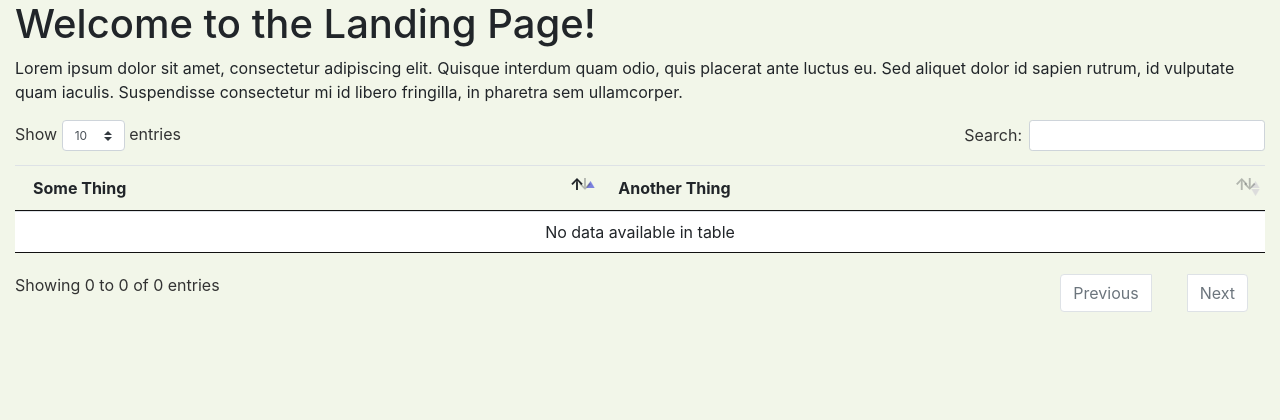
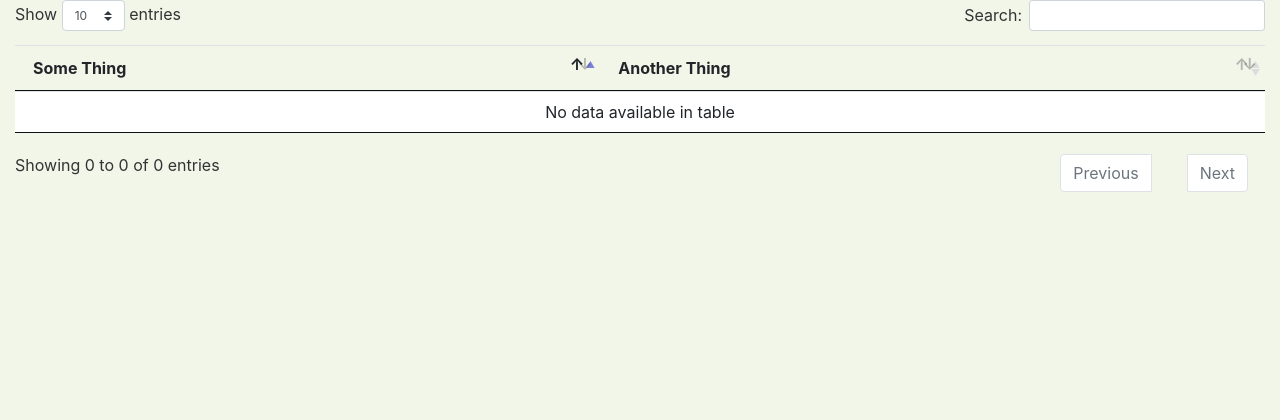
Before and after one commit to hudson-b/assignment-manager, a PHP site: page / in a window 1280 px wide. Shown: the part 56-476 px from the top of the page. Run offline with PHP 8.4, Linux system fonts and the light colour scheme; some libraries are stand-ins or nearby versions.

Commit message:
modified:   index.php

```diff
--- a/index.php
+++ b/index.php
@@ -12,6 +12,7 @@
 <html lang="en">
 
 <head>
+
     <title>Assignment Manager</title>
     <meta charset="utf-8">
     <meta name="viewport" content="width=device-width, initial-scale=1">
@@ -51,13 +52,8 @@
 
        <div class="overlay">
 
-            <div class="description">
-              <h1>Welcome to the Landing Page!</h1>
-              <p>Lorem ipsum dolor sit amet, consectetur adipiscing elit. Quisque interdum quam odio, quis placerat ante luctus eu. Sed aliquet dolor id sapien rutrum, id vulputate quam iaculis. Suspendisse consectetur mi id libero fringilla, in pharetra sem ullamcorper.</p>
-            </div>
 
-
-     <table class="table"></table>
+       <table class="table"></table>
 
 
        </div>
```
